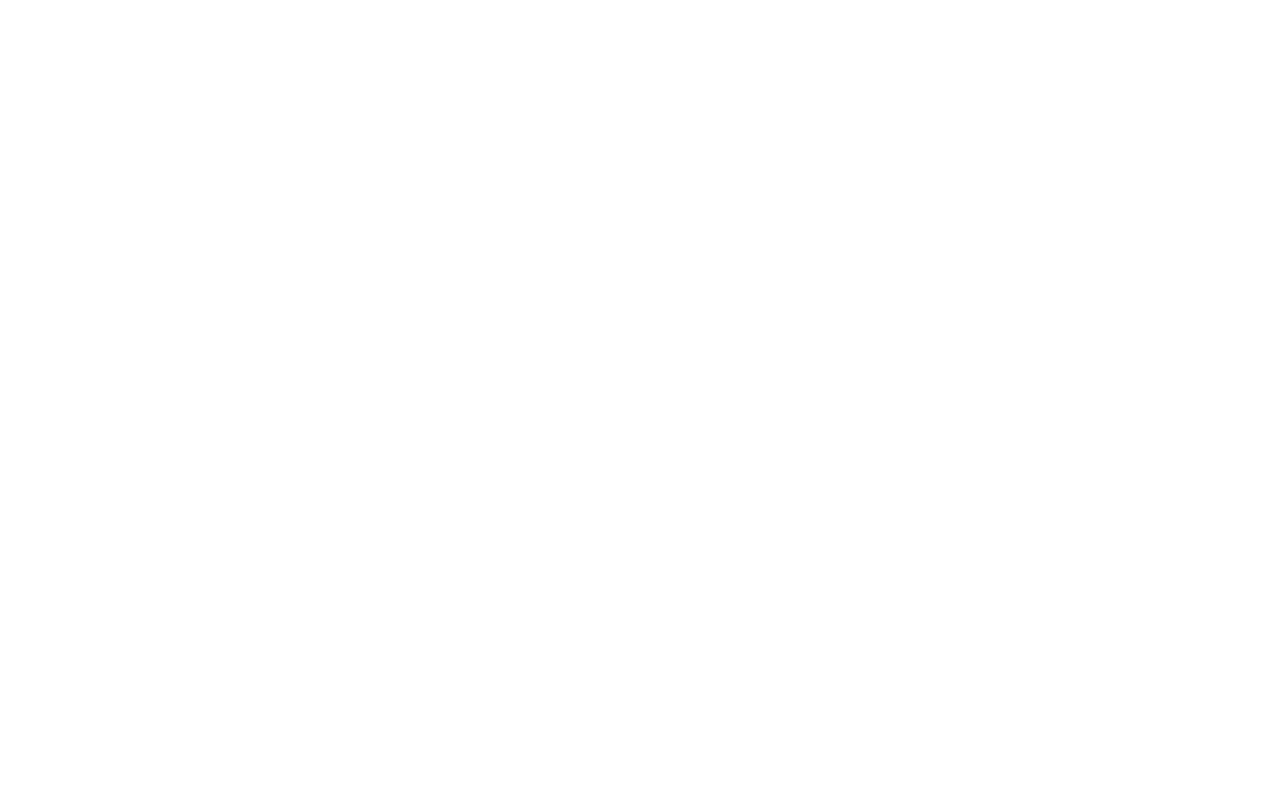
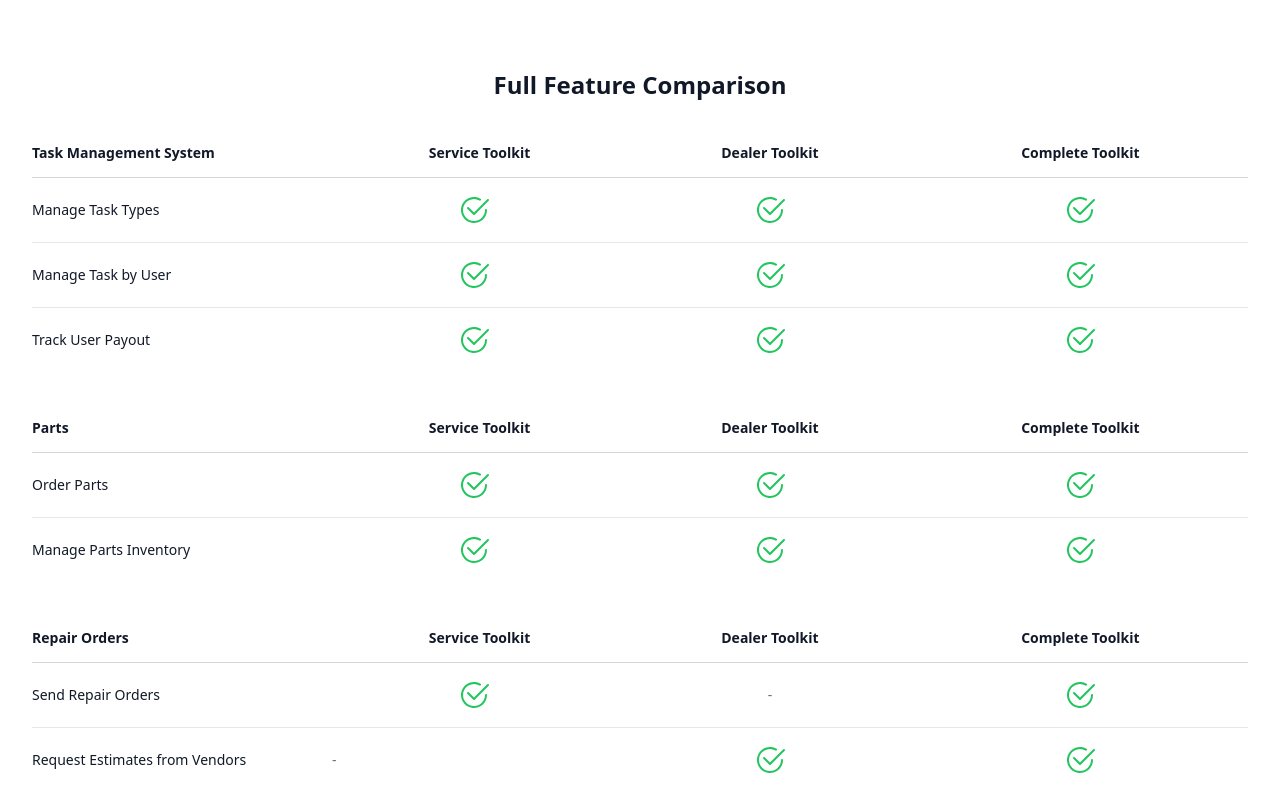
Before and after one commit to torchcommercialmedia/marketingsite, a Next.js app: page /pricing in a window 1280 px wide. Shown: the part 940-1740 px from the top of the page. Before the commit the page ends 1013 px from the top, so only its background shows below. Built offline with nearby package versions, Linux system fonts and the light colour scheme.

Commit message:
fix pricing table

```diff
--- a/app/pricing/page.tsx
+++ b/app/pricing/page.tsx
@@ -388,7 +388,7 @@
                   </ul>
                 </div>
                 <div className="p-4"></div>
-                {!showAdditionalFeatures && (
+
                 <div className="text-center">
                   <button
                     className="text-red-600 text-xs font-semibold underline"
@@ -399,7 +399,7 @@
                     View Full Feature Comparison
                   </button>
                 </div>
-                )}
+
                 <a
                   href={tier.href}
                   aria-describedby={tier.id}
@@ -417,7 +417,7 @@
           </div>
           <div className="p-8"></div>
         </div>
-        {showAdditionalFeatures && <FullFeature ref={additionalFeaturesRef} />}
+        <FullFeature innerRef={additionalFeaturesRef} />
         {!annualSavingsEnabled && (
           <div className="text-center py-8">
             <h3 className="font-semibold">Ready to Get Started?</h3>
--- a/components/Pricing/FullFeature.tsx
+++ b/components/Pricing/FullFeature.tsx
@@ -4,7 +4,7 @@
 import { BsCheck2Circle } from "react-icons/bs";
 
 type Props = {
-  ref: RefObject<HTMLDivElement>;
+  innerRef: RefObject<HTMLDivElement>;
 };
 
 type Feature = {
@@ -139,7 +139,7 @@
 
   return (
     <section
-      ref={props.ref}
+      ref={props.innerRef}
       className="min-h-screen w-full py-8"
       id="full-feature"
     >
@@ -199,21 +199,21 @@
                           {feat.serviceToolkit ? (
                             <BsCheck2Circle className="h-8 w-8 mx-auto text-green-500" />
                           ) : (
-                            <AiOutlineCloseCircle className="h-8 w-8 mx-auto text-red-500" />
+                            <div className="text-gray-500">-</div>
                           )}
                         </td>
                         <td className="whitespace-nowrap py-4 text-center text-sm">
                           {feat.dealerToolkit ? (
                             <BsCheck2Circle className="h-8 w-8 mx-auto text-green-500" />
                           ) : (
-                            <AiOutlineCloseCircle className="h-8 w-8 mx-auto text-red-500" />
+                            <div className="text-gray-500">-</div>
                           )}
                         </td>
                         <td className="whitespace-nowrap py-4 text-center text-sm">
                           {feat.completeToolkit ? (
                             <BsCheck2Circle className="h-8 w-8 mx-auto text-green-500" />
                           ) : (
-                            <AiOutlineCloseCircle className="h-8 w-8 mx-auto text-red-500" />
+                            <div className="text-gray-500">-</div>
                           )}
                         </td>
                       </tr>
```
Lines whose indentation alone changed are shown as unchanged.
